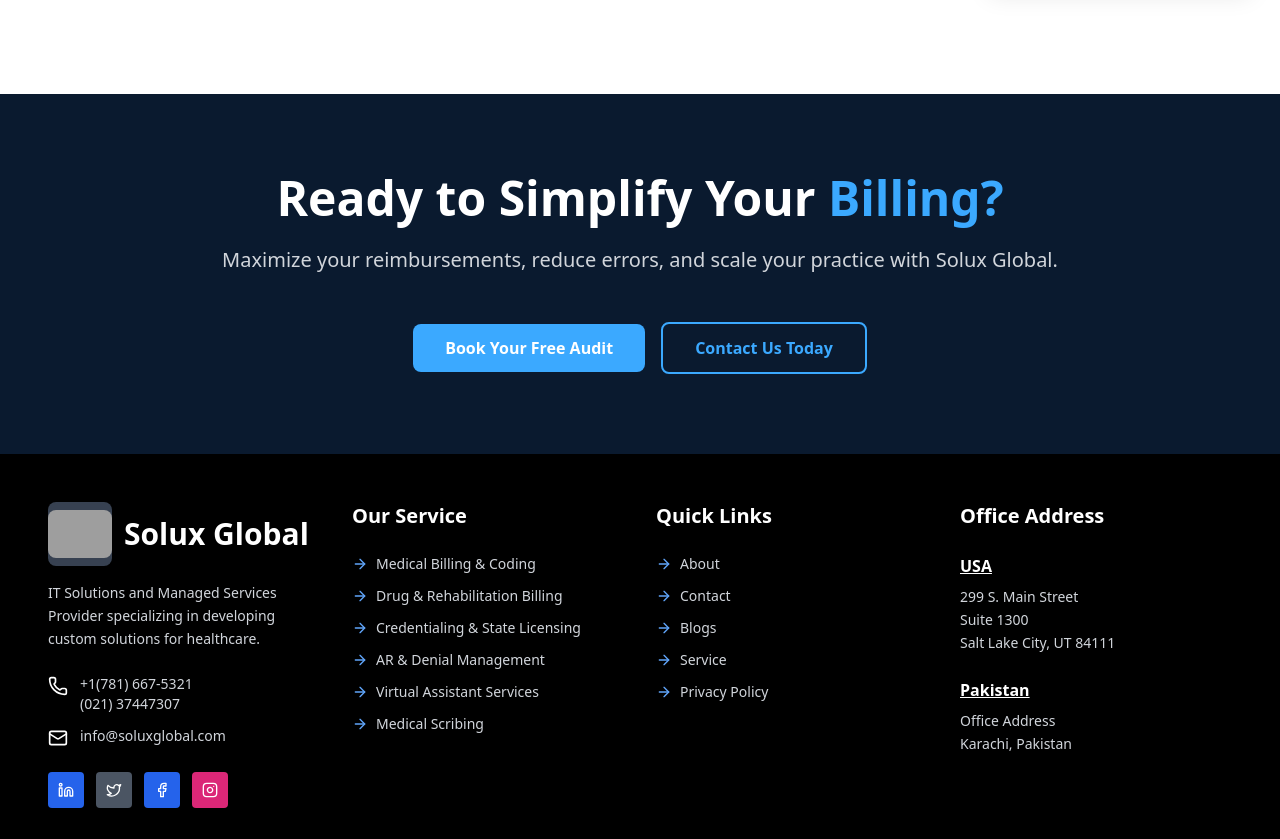
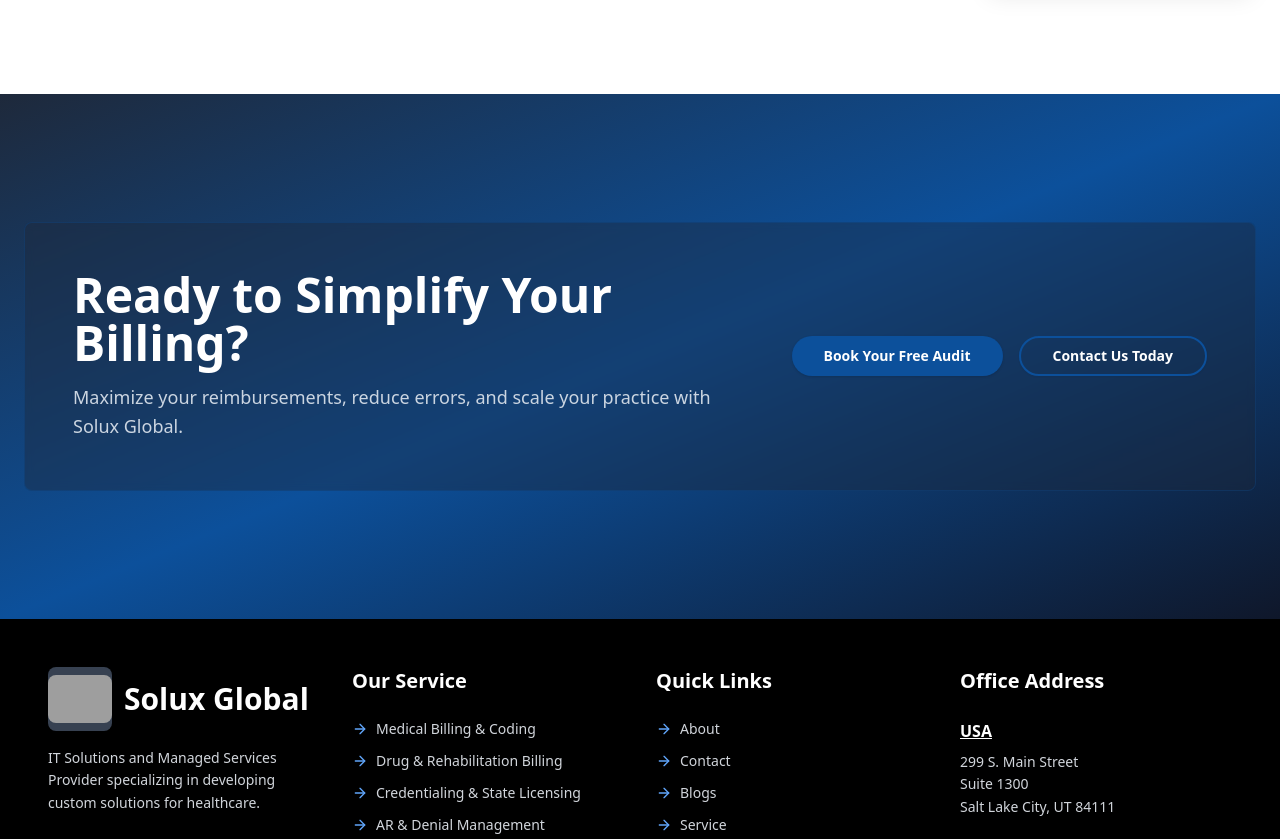
Before and after one commit to muhammad52740-cmyk/solux-global, a Next.js app: page / in a window 1280 px wide. Shown: the part 4554-5393 px from the top of the page. Built offline with nearby package versions, Linux system fonts and the light colour scheme; grey boxes are pictures that could not be loaded; a web font is replaced by a local one.

Commit message:
Update CTA section

```diff
--- a/src/components/Home/page.tsx
+++ b/src/components/Home/page.tsx
@@ -1,5 +1,5 @@
 import CoreServiceSection from '@/containers/core-sevices';
-import { CTASection } from '@/containers/cta-section';
+import CtaSection from '@/containers/cta-section';
 import FaqSection from '@/containers/faq';
 import Footer from '@/containers/footer';
 import Header from '@/containers/header'
@@ -20,8 +20,7 @@
       <OurServices />
       <FaqSection />
       <Testimonials />
-
-      <CTASection />
+      <CtaSection />
       <Footer />
     </div>
   );
--- a/src/containers/cta-section.tsx
+++ b/src/containers/cta-section.tsx
@@ -1,96 +1,40 @@
 "use client";
 
-import { motion } from "framer-motion";
+import { Button } from "@/components/ui/button";
 
-export function CTASection() {
+export default function CtaSection() {
   return (
-    <section
-      className="w-full py-20 px-4 text-white"
-      style={{ backgroundColor: "#0A1A2F" }}
-    >
-      <div className="max-w-4xl mx-auto text-center">
-        {/* Heading */}
-        <motion.h2
-          className="text-4xl md:text-5xl font-bold mb-6 text-balance"
-          initial={{ opacity: 0, y: 30 }}
-          whileInView={{ opacity: 1, y: 0 }}
-          transition={{ duration: 0.8, ease: "easeOut" }}
-          viewport={{ once: true }}
-        >
-          Ready to Simplify Your{" "}
-          <span style={{ color: "#3BA9FF" }}>Billing?</span>
-        </motion.h2>
+    <section className="w-full py-20 md:py-32 bg-gradient-to-br from-slate-800 via-[#0C509B] to-slate-900">
+      <div className="mx-auto max-w-7xl px-6">
+        <div className="flex flex-col md:flex-row items-center justify-between gap-8 md:gap-12 border border-[#0C509B]/30 rounded-lg p-8 md:p-12 bg-slate-800/40 backdrop-blur-sm">
+          {/* Left Content */}
+          <div className="flex-1 space-y-4 text-center md:text-left">
+            <h2 className="text-4xl md:text-5xl font-bold text-white leading-tight">
+              Ready to Simplify Your Billing?
+            </h2>
+            <p className="text-lg text-slate-300 leading-relaxed">
+              Maximize your reimbursements, reduce errors, and scale your
+              practice with Solux Global.
+            </p>
+          </div>
 
-        {/* Subheading */}
-        <motion.p
-          className="text-lg md:text-xl text-gray-300 mb-12 text-balance leading-relaxed"
-          initial={{ opacity: 0, y: 20 }}
-          whileInView={{ opacity: 1, y: 0 }}
-          transition={{ duration: 1, delay: 0.3, ease: "easeOut" }}
-          viewport={{ once: true }}
-        >
-          Maximize your reimbursements, reduce errors, and scale your practice
-          with Solux Global.
-        </motion.p>
-
-        {/* CTA Buttons */}
-        <motion.div
-          className="flex flex-col sm:flex-row gap-4 justify-center items-center"
-          initial="hidden"
-          whileInView="visible"
-          variants={{
-            visible: {
-              transition: { staggerChildren: 0.2, delayChildren: 0.4 },
-            },
-          }}
-          viewport={{ once: true }}
-        >
-          {/* Primary Button */}
-          <motion.button
-            variants={{
-              hidden: { opacity: 0, y: 20 },
-              visible: { opacity: 1, y: 0 },
-            }}
-            transition={{ duration: 0.6, ease: "easeOut" }}
-            className="px-8 py-3 font-semibold rounded-lg transition-all duration-300"
-            style={{
-              backgroundColor: "#3BA9FF",
-              color: "white",
-            }}
-            onMouseOver={(e) =>
-              (e.currentTarget.style.backgroundColor = "#2291E3")
-            }
-            onMouseOut={(e) =>
-              (e.currentTarget.style.backgroundColor = "#3BA9FF")
-            }
-          >
-            Book Your Free Audit
-          </motion.button>
-
-          {/* Secondary Button */}
-          <motion.button
-            variants={{
-              hidden: { opacity: 0, y: 20 },
-              visible: { opacity: 1, y: 0 },
-            }}
-            transition={{ duration: 0.6, ease: "easeOut" }}
-            className="px-8 py-3 font-semibold rounded-lg border-2 transition-all duration-300"
-            style={{
-              borderColor: "#3BA9FF",
-              color: "#3BA9FF",
-            }}
-            onMouseOver={(e) => {
-              e.currentTarget.style.backgroundColor = "#3BA9FF";
-              e.currentTarget.style.color = "white";
-            }}
-            onMouseOut={(e) => {
-              e.currentTarget.style.backgroundColor = "transparent";
-              e.currentTarget.style.color = "#3BA9FF";
-            }}
-          >
-            Contact Us Today
-          </motion.button>
-        </motion.div>
+          {/* Right Buttons */}
+          <div className="flex flex-col sm:flex-row gap-4 w-full md:w-auto justify-center md:justify-end">
+            <Button
+              size="lg"
+              className="bg-[#0C509B] hover:bg-[#0A447F] text-white font-semibold px-8 rounded-full transition-all duration-300 whitespace-nowrap"
+            >
+              Book Your Free Audit
+            </Button>
+            <Button
+              size="lg"
+              variant="outline"
+              className="border-2 border-[#0C509B] text-white hover:bg-[#0C509B] hover:text-white font-semibold px-8 rounded-full transition-all duration-300 whitespace-nowrap bg-transparent"
+            >
+              Contact Us Today
+            </Button>
+          </div>
+        </div>
       </div>
     </section>
   );
```
